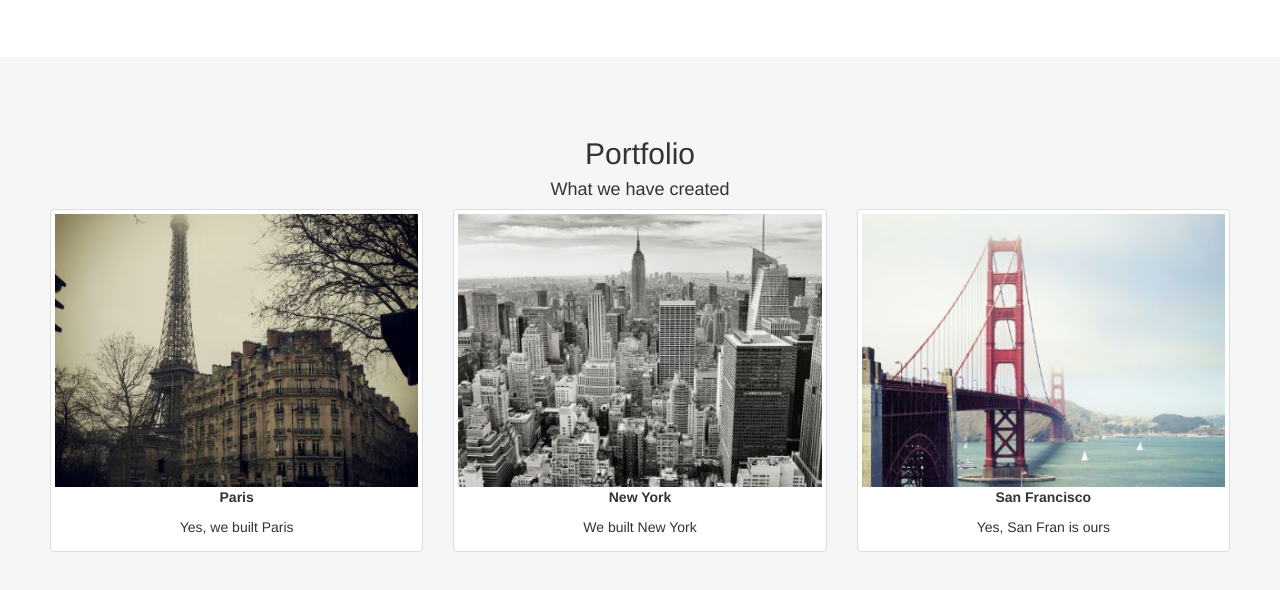
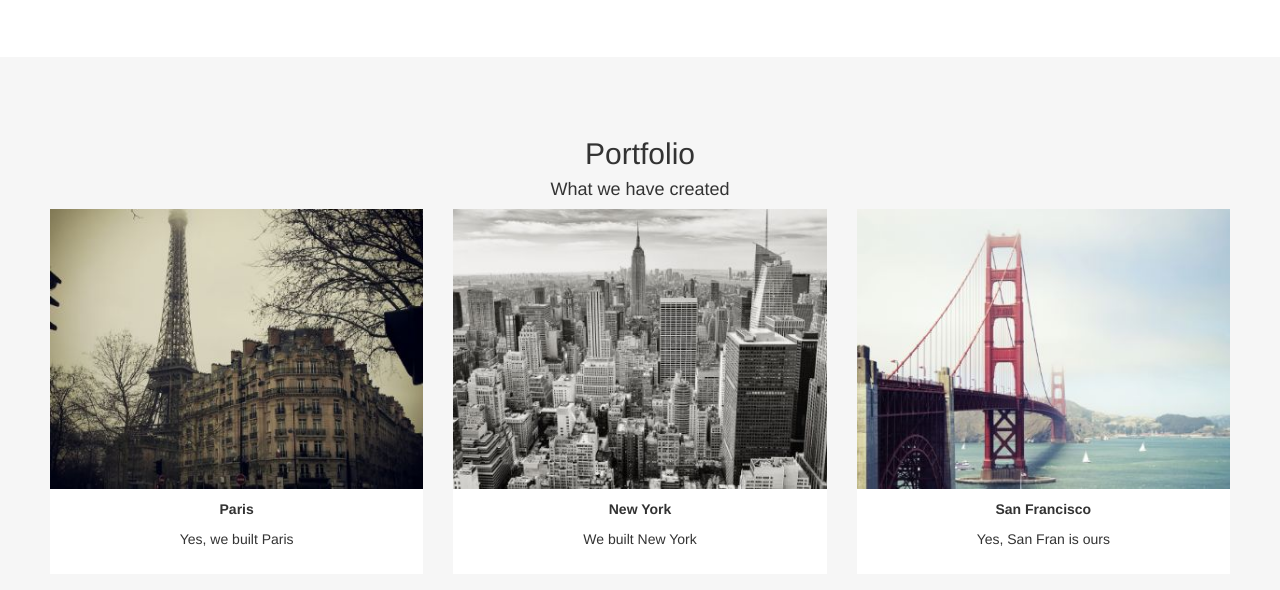
Before and after one commit to marcodotcastro/company-v4, a website: page index.html in a window 1280 px wide. Shown: the part 1518-2108 px from the top of the page. Drawn offline with nearby package versions, Linux system fonts and the light colour scheme.

Commit message:
style(portfolio): add styling

```diff
--- a/index.html
+++ b/index.html
@@ -32,6 +32,18 @@
         .logo-small {
             color: #f4511e;
             font-size: 50px;
+        }
+
+        .thumbnail {
+            padding: 0 0 15px 0;
+            border: none;
+            border-radius: 0;
+        }
+
+        .thumbnail img {
+            width: 100%;
+            height: 100%;
+            margin-bottom: 10px;
         }
 
         @media screen and (max-width: 768px) {
```
